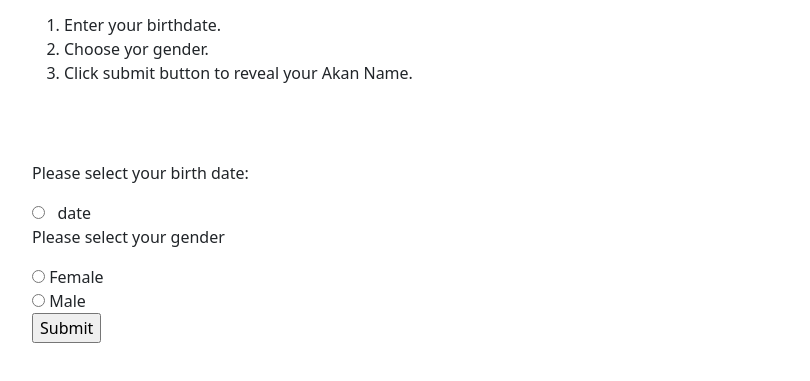
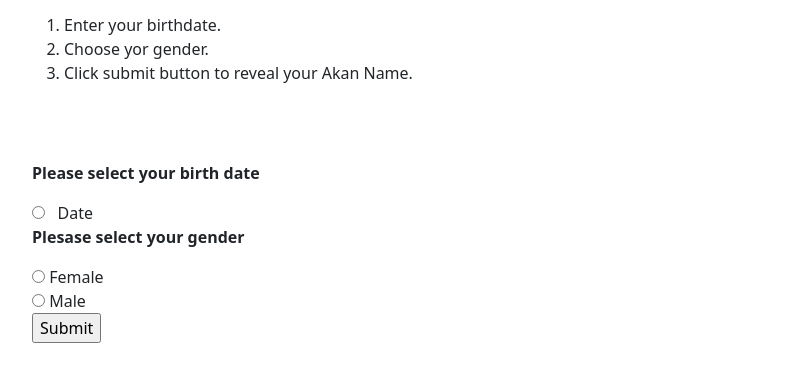
Before and after one commit to bre-nda/Birthday-dates-Form, a plain HTML site: page index.html in a window 1280 px wide. Shown: the part 117-498 px from the top of the page, without its empty margins (48-858 px from the left). Drawn offline with nearby package versions, Linux system fonts and the light colour scheme.

Commit message:
add changes to the form

```diff
--- a/index.html
+++ b/index.html
@@ -23,9 +23,9 @@
     </div>
     <div class="form">
         <form action="/action_page.php">
-            <p>Please select your birth date:</p>
-            <input type="radio" id="date" name="birth date" value="date">   <label for="date">date</label><br>
-            <p>Please select your gender</p>
+            <p><strong>Please select your birth date</strong></p>
+            <input type="radio" id="Date" name="birth date" value="Date">   <label for="Date">Date</label><br>
+            <p><strong>Plesase select your gender</strong></p>
             <input type="radio" id="Female" name="gender" value="Female">
             <label for="Female">Female</label><br>
             <input type="radio" id="Male" name="gender" value="Male">
```
